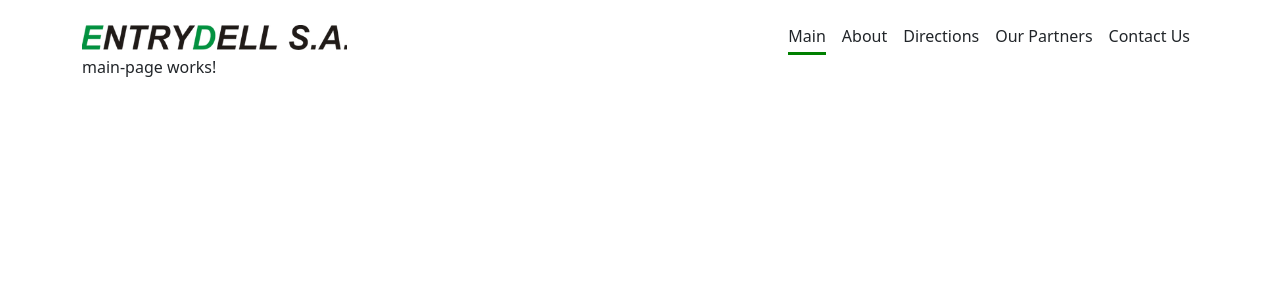
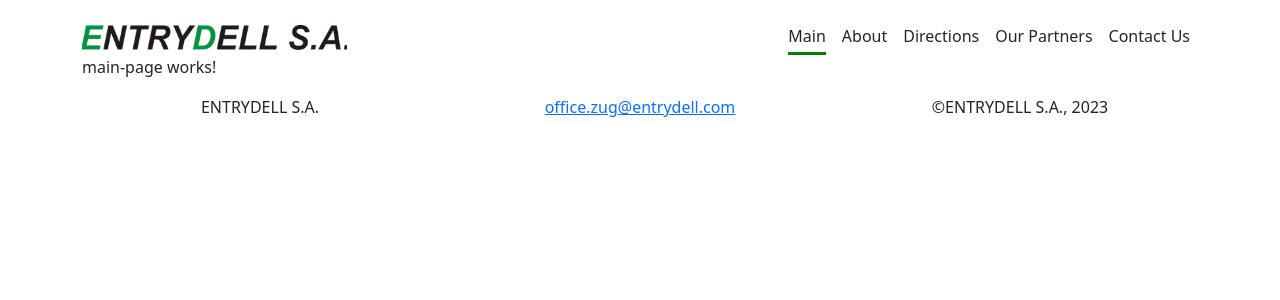
Before and after one commit to vtev/entrydell-website, an Angular app: page /main in a window 1280 px wide. Shown: the top 300 px of the page. Built offline with nearby package versions, Linux system fonts and the light colour scheme.

Commit message:
added footer

```diff
--- a/src/app/app.component.html
+++ b/src/app/app.component.html
@@ -1,4 +1,5 @@
 <div class="container">
     <app-header></app-header>
     <router-outlet></router-outlet>
+    <app-footer></app-footer>
 </div>
--- /dev/null
+++ b/src/app/footer/footer.component.html
@@ -0,0 +1,5 @@
+<div class="row justify-content-center text-center">
+    <p class="col-sm my-2 m-sm-0">ENTRYDELL S.A.</p>
+    <a class="col-sm my-2 m-sm-0" href="mailto:office.zug@entrydell.com">office.zug@entrydell.com</a>
+    <p class="col-sm my-2 m-sm-0">&#169;ENTRYDELL S.A., {{ currentDate | date:'yyyy' }}</p>
+</div>
--- /dev/null
+++ b/src/app/footer/footer.component.ts
@@ -0,0 +1,10 @@
+import { Component } from '@angular/core';
+
+@Component({
+  selector: 'app-footer',
+  templateUrl: './footer.component.html',
+  styleUrls: ['./footer.component.css']
+})
+export class FooterComponent {
+  public currentDate: Date = new Date();
+}
```
Also changed, not shown: src/app/footer/footer.module.ts (+7 -1 lines), src/app/footer/footer.component.css (added).
